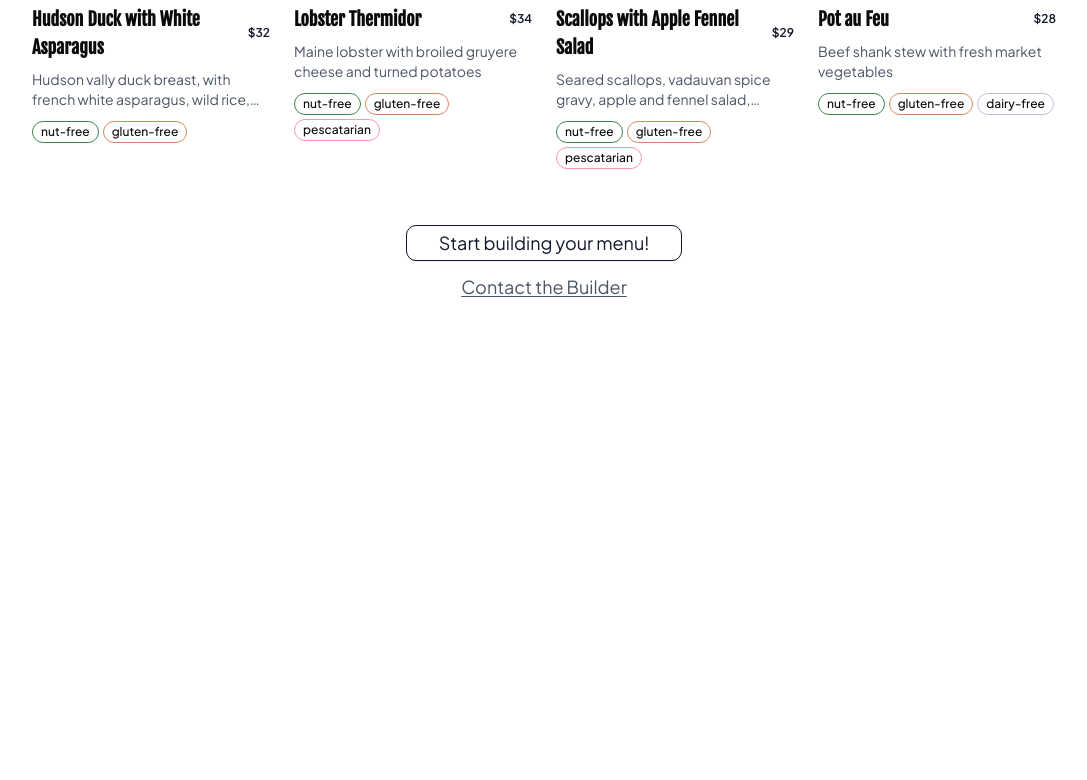
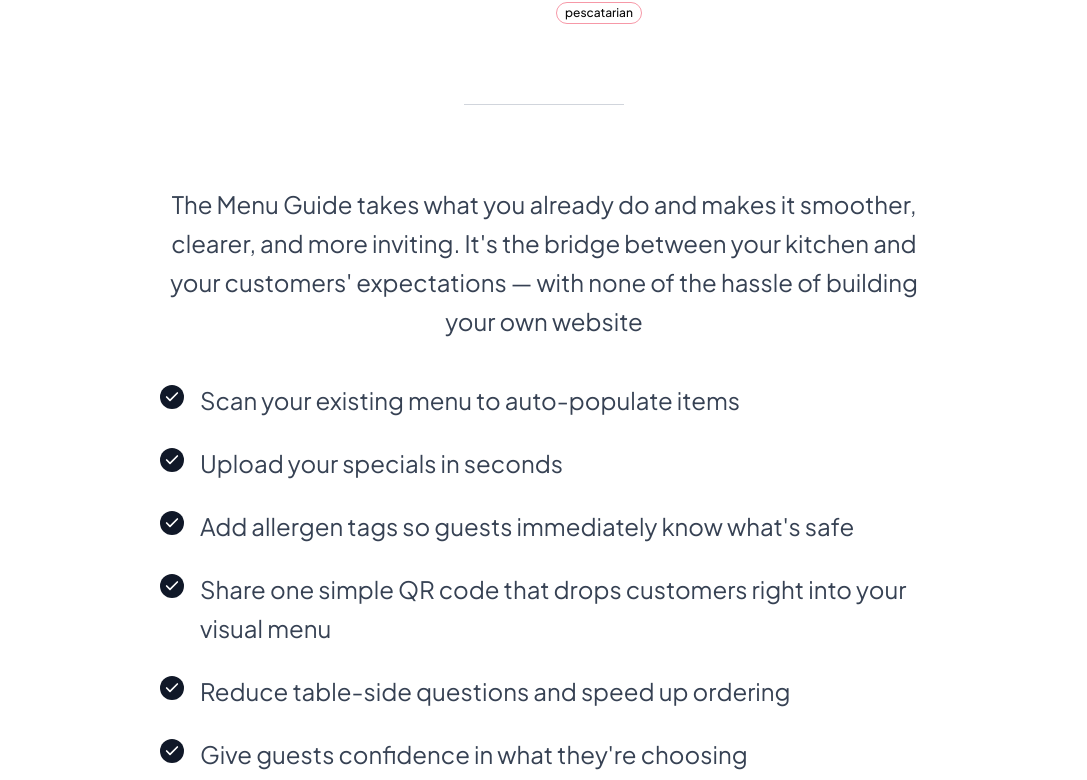
Before and after one commit to alexanderbrightman/the-menu-guide, a Next.js app: page / in a window 1280 px wide. Shown: the part 1440-2220 px from the top of the page, without its empty margins (96-1183 px from the left). Before the commit the page ends 1821 px from the top, so only its background shows below. Built offline with nearby package versions, Linux system fonts and the light colour scheme; no server answers.

Commit message:
Update landing page content: change heading, add feature list with checkmarks, improve spacing

```diff
--- a/src/components/landing/LandingPage.tsx
+++ b/src/components/landing/LandingPage.tsx
@@ -6,7 +6,7 @@ import { Button } from '@/components/ui/button'
 import { AuthForm } from '@/components/auth/AuthForm'
 import { PasswordResetModal } from '@/components/auth/PasswordResetModal'
 import { Badge } from '@/components/ui/badge'
-import { X, ArrowRight, ChevronDown } from 'lucide-react'
+import { X, ArrowRight, ChevronDown, Check } from 'lucide-react'
 
 // Helper function to get border color for allergen tags
 const getAllergenBorderColor = (tagName: string): string => {
@@ -178,15 +178,8 @@ export function LandingPage() {
           {/* Main heading */}
           <div className="text-center mb-6 sm:mb-10 md:mb-14">
             <h2 className="text-2xl sm:text-3xl md:text-5xl lg:text-6xl font-light text-gray-800 mb-3 sm:mb-5">
-              What We're All About
+              How Does The Menu Guide Help?
             </h2>
-            <p className="text-base sm:text-lg md:text-2xl lg:text-3xl font-light text-gray-600 max-w-2xl mx-auto leading-relaxed">
-              Hey there! We're here to make your restaurant's menu game stronger.
-            </p>
-          </div>
-
-          {/* Context paragraph */}
-          <div className="mb-6 sm:mb-8 md:mb-12">
             <p className="text-center text-base sm:text-lg md:text-xl lg:text-2xl font-light text-gray-600 max-w-3xl mx-auto leading-relaxed">
               Here's what your menu could look like — beautiful photos, clear descriptions, and dietary info that helps customers make informed choices.
             </p>
@@ -398,8 +391,70 @@ export function LandingPage() {
             </div>
           </div>
 
+          {/* Separator */}
+          <div className="flex items-center justify-center my-8 sm:my-12 md:my-16 lg:my-20">
+            <div className="w-24 sm:w-32 md:w-40 h-px bg-gray-300"></div>
+          </div>
+
+          {/* Feature list */}
+          <div className="mb-6 sm:mb-10 md:mb-14">
+            <p className="text-center text-base sm:text-lg md:text-xl lg:text-2xl font-light text-gray-700 max-w-3xl mx-auto leading-relaxed mb-6 sm:mb-8 md:mb-10">
+              The Menu Guide takes what you already do and makes it smoother, clearer, and more inviting. It's the bridge between your kitchen and your customers' expectations — with none of the hassle of building your own website
+            </p>
+            <ul className="space-y-4 sm:space-y-5 md:space-y-6 text-base sm:text-lg md:text-xl lg:text-2xl font-light text-gray-700 max-w-3xl mx-auto">
+              <li className="flex items-start group">
+                <div className="flex-shrink-0 mr-4 mt-1">
+                  <div className="w-6 h-6 rounded-full bg-gray-900 flex items-center justify-center group-hover:scale-110 transition-transform duration-200">
+                    <Check className="h-4 w-4 text-white" strokeWidth={2.5} />
+                  </div>
+                </div>
+                <span className="flex-1 leading-relaxed">Scan your existing menu to auto-populate items</span>
+              </li>
+              <li className="flex items-start group">
+                <div className="flex-shrink-0 mr-4 mt-1">
+                  <div className="w-6 h-6 rounded-full bg-gray-900 flex items-center justify-center group-hover:scale-110 transition-transform duration-200">
+                    <Check className="h-4 w-4 text-white" strokeWidth={2.5} />
+                  </div>
+                </div>
+                <span className="flex-1 leading-relaxed">Upload your specials in seconds</span>
+              </li>
+              <li className="flex items-start group">
+                <div className="flex-shrink-0 mr-4 mt-1">
+                  <div className="w-6 h-6 rounded-full bg-gray-900 flex items-center justify-center group-hover:scale-110 transition-transform duration-200">
+                    <Check className="h-4 w-4 text-white" strokeWidth={2.5} />
+                  </div>
+                </div>
+                <span className="flex-1 leading-relaxed">Add allergen tags so guests immediately know what's safe</span>
+              </li>
+              <li className="flex items-start group">
+                <div className="flex-shrink-0 mr-4 mt-1">
+                  <div className="w-6 h-6 rounded-full bg-gray-900 flex items-center justify-center group-hover:scale-110 transition-transform duration-200">
+                    <Check className="h-4 w-4 text-white" strokeWidth={2.5} />
+                  </div>
+                </div>
+                <span className="flex-1 leading-relaxed">Share one simple QR code that drops customers right into your visual menu</span>
+              </li>
+              <li className="flex items-start group">
+                <div className="flex-shrink-0 mr-4 mt-1">
+                  <div className="w-6 h-6 rounded-full bg-gray-900 flex items-center justify-center group-hover:scale-110 transition-transform duration-200">
+                    <Check className="h-4 w-4 text-white" strokeWidth={2.5} />
+                  </div>
+                </div>
+                <span className="flex-1 leading-relaxed">Reduce table-side questions and speed up ordering</span>
+              </li>
+              <li className="flex items-start group">
+                <div className="flex-shrink-0 mr-4 mt-1">
+                  <div className="w-6 h-6 rounded-full bg-gray-900 flex items-center justify-center group-hover:scale-110 transition-transform duration-200">
+                    <Check className="h-4 w-4 text-white" strokeWidth={2.5} />
+                  </div>
+                </div>
+                <span className="flex-1 leading-relaxed">Give guests confidence in what they're choosing</span>
+              </li>
+            </ul>
+          </div>
+
           {/* Call to action */}
-          <div className="text-center space-y-3">
+          <div className="text-center space-y-3 mt-8 sm:mt-12 md:mt-16 lg:mt-20">
             <Button
               onClick={() => setShowAuthForm(true)}
               variant="outline"
```
